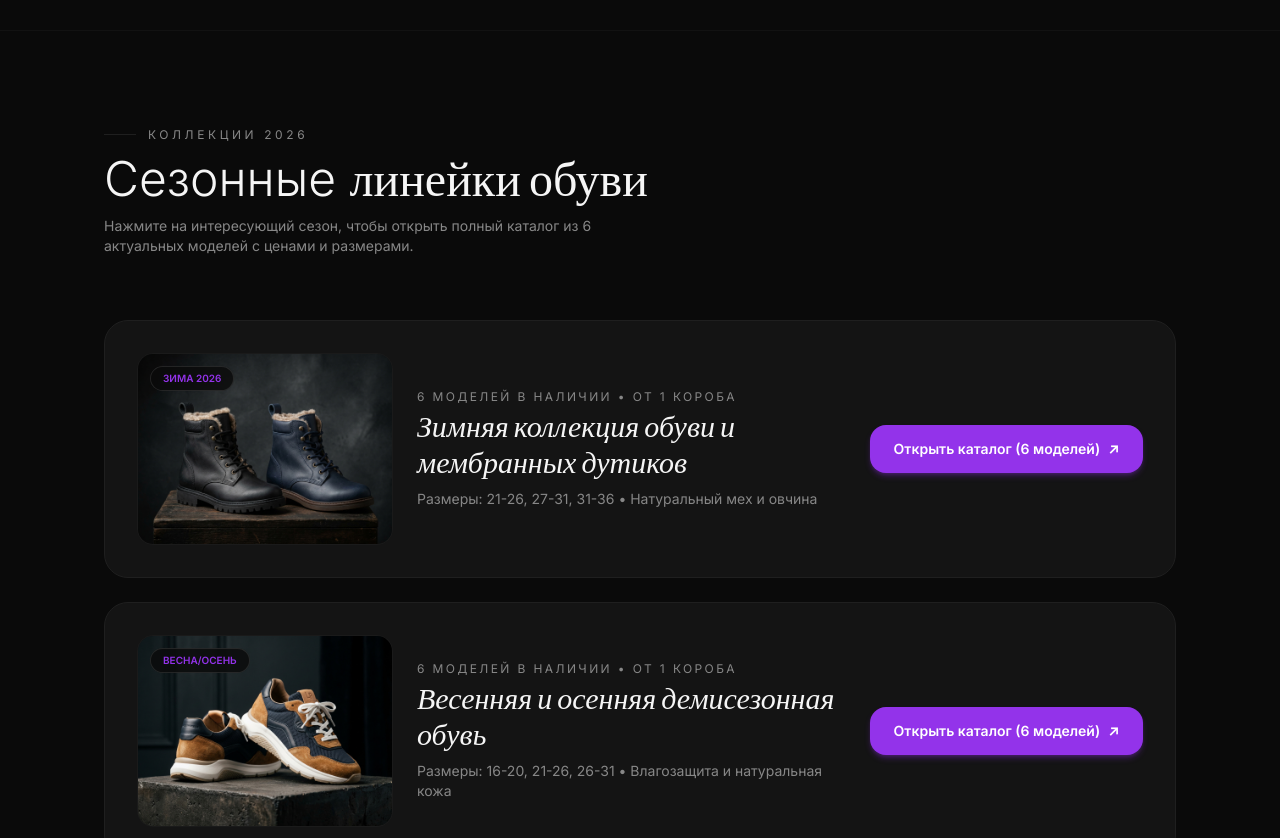
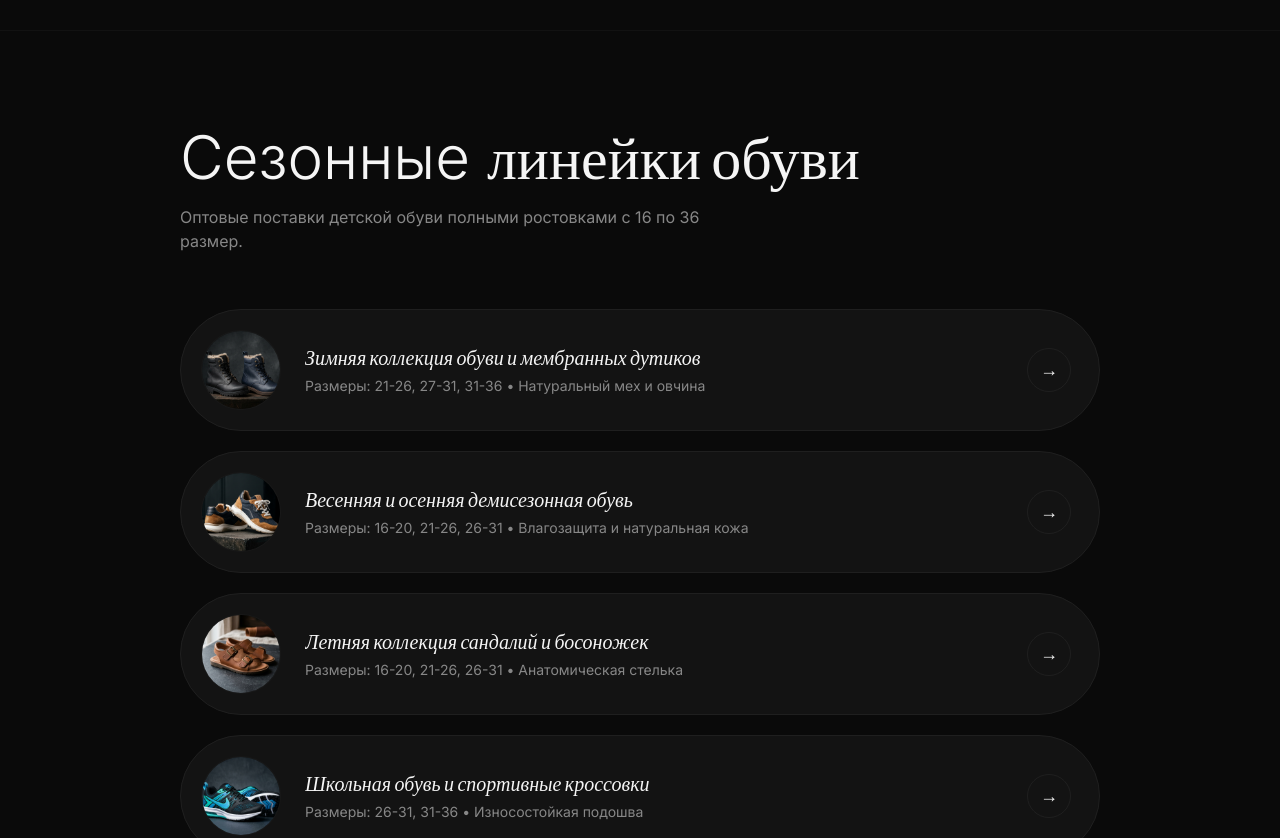
Before and after one commit to KaVkaZAi07/korona-karusel, a React (Vite) app: page / in a window 1280 px wide. Shown: the part 2280-3118 px from the top of the page. Built offline with nearby package versions, Linux system fonts and the light colour scheme.

Commit message:
Restore exact horizontal pill card layout for 4 seasonal collections matching user screenshot

```diff
--- a/src/components/Journal.tsx
+++ b/src/components/Journal.tsx
@@ -54,77 +54,64 @@ export default function Journal() {
 
   return (
     <section id="journal" className="bg-bg py-16 md:py-24 border-t border-stroke/40">
-      <div className="max-w-[1200px] mx-auto px-6 md:px-10 lg:px-16">
-        {/* Header on Main Page */}
+      <div className="max-w-[1000px] mx-auto px-4 sm:px-6 md:px-10">
+        {/* Header (Matching User Screenshot) */}
         <motion.div
-          className="mb-12 md:mb-16"
+          className="mb-10 md:mb-14"
           initial={{ opacity: 0, y: 30 }}
           whileInView={{ opacity: 1, y: 0 }}
           viewport={{ once: true, margin: "-100px" }}
           transition={{ duration: 0.8, ease: "easeOut" }}
         >
-          <div className="flex items-center gap-3 mb-3">
-            <div className="w-8 h-px bg-stroke" />
-            <span className="text-xs text-muted uppercase tracking-[0.3em]">
-              Коллекции 2026
-            </span>
-          </div>
-          <h2 className="text-4xl md:text-5xl font-body font-light text-text-primary leading-tight">
+          <h2 className="text-4xl sm:text-5xl md:text-6xl font-body font-light text-text-primary leading-tight mb-4">
             Сезонные{" "}
             <em className="font-display italic not-italic">линейки обуви</em>
           </h2>
-          <p className="text-sm text-muted mt-3 max-w-lg">
-            Нажмите на интересующий сезон, чтобы открыть полный каталог из 6 актуальных моделей с ценами и размерами.
+          <p className="text-sm sm:text-base text-muted max-w-xl">
+            Оптовые поставки детской обуви полными ростовками с 16 по 36 размер.
           </p>
         </motion.div>
 
-        {/* 4 Main Seasonal Collection Cards on Main Page */}
-        <div className="space-y-6">
+        {/* 4 Seasonal Collection Horizontal Pill Cards (Matching User Screenshot) */}
+        <div className="space-y-4 sm:space-y-5">
           {SEASONAL_COLLECTIONS.map((col, idx) => (
             <motion.div
               key={col.id}
-              className="group relative cursor-pointer overflow-hidden rounded-3xl bg-surface border border-stroke p-6 sm:p-8 flex flex-col md:flex-row items-center justify-between gap-6 transition-all duration-500 hover:border-purple-500/50 hover:shadow-2xl"
-              initial={{ opacity: 0, y: 30 }}
+              className="group relative cursor-pointer overflow-hidden rounded-full bg-surface/90 border border-stroke p-3.5 sm:p-5 flex items-center justify-between gap-4 sm:gap-6 transition-all duration-300 hover:border-purple-500/60 hover:scale-[1.01] hover:shadow-xl"
+              initial={{ opacity: 0, y: 20 }}
               whileInView={{ opacity: 1, y: 0 }}
               viewport={{ once: true }}
-              transition={{ delay: idx * 0.1, duration: 0.6 }}
+              transition={{ delay: idx * 0.08, duration: 0.5 }}
               onClick={() => {
                 setActiveCollection(col);
                 setActiveSubFilter("all");
                 setSelectedSize(20);
               }}
             >
-              {/* Image Preview */}
-              <div className="relative w-full md:w-64 aspect-[16/10] md:aspect-[4/3] rounded-2xl overflow-hidden shrink-0 border border-stroke/60">
+              {/* Left Circular Image Thumbnail */}
+              <div className="relative w-14 h-14 sm:w-20 sm:h-20 rounded-full overflow-hidden shrink-0 border border-stroke/60 bg-black/20">
                 <img
                   src={col.image}
                   alt={col.title}
-                  className="w-full h-full object-cover group-hover:scale-105 transition-transform duration-700"
+                  className="w-full h-full object-cover group-hover:scale-110 transition-transform duration-500"
                 />
-                <span className="absolute top-3 left-3 text-[10px] uppercase font-semibold px-3 py-1 rounded-full bg-bg/80 text-purple-600 dark:text-purple-300 backdrop-blur-md border border-white/10">
-                  {col.badge}
-                </span>
               </div>
 
-              {/* Text Info */}
-              <div className="flex-1">
-                <span className="text-xs text-muted uppercase tracking-[0.2em] block mb-1">
-                  {col.details}
-                </span>
-                <h3 className="text-2xl sm:text-3xl font-display italic text-text-primary mb-2 group-hover:text-purple-600 dark:group-hover:text-purple-400 transition-colors">
+              {/* Middle Title & Subtitle */}
+              <div className="flex-1 min-w-0">
+                <h3 className="text-base sm:text-xl font-display italic text-text-primary truncate group-hover:text-purple-500 transition-colors mb-0.5 sm:mb-1">
                   {col.title}
                 </h3>
-                <p className="text-xs sm:text-sm text-muted">
+                <p className="text-xs sm:text-sm text-muted truncate">
                   {col.subtitle}
                 </p>
               </div>
 
-              {/* Action Pill CTA */}
-              <div className="shrink-0 w-full md:w-auto">
-                <button className="w-full md:w-auto px-6 py-3.5 rounded-2xl bg-purple-600 hover:bg-purple-500 text-white text-xs sm:text-sm font-semibold flex items-center justify-center gap-2 transition-all shadow-md shadow-purple-600/30 group-hover:scale-105">
-                  <span>Открыть каталог (6 моделей)</span>
-                  <span>↗</span>
-                </button>
+              {/* Right Arrow Button */}
+              <div className="shrink-0 mr-1 sm:mr-2">
+                <div className="w-9 h-9 sm:w-11 sm:h-11 rounded-full border border-stroke flex items-center justify-center text-text-primary text-base sm:text-lg group-hover:border-purple-500 group-hover:bg-purple-600 group-hover:text-white group-hover:translate-x-1 transition-all duration-300">
+                  →
+                </div>
               </div>
             </motion.div>
           ))}
```
